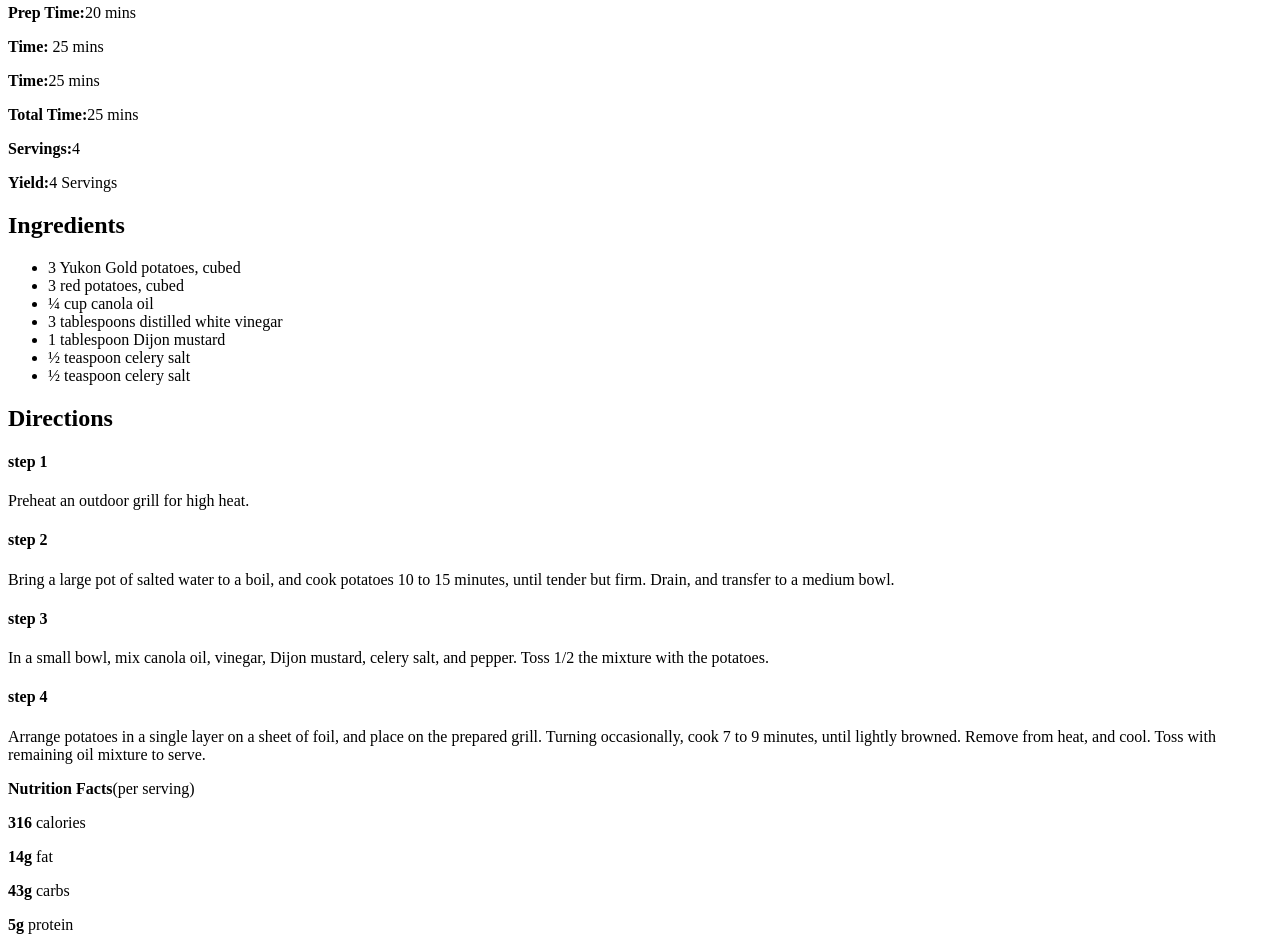
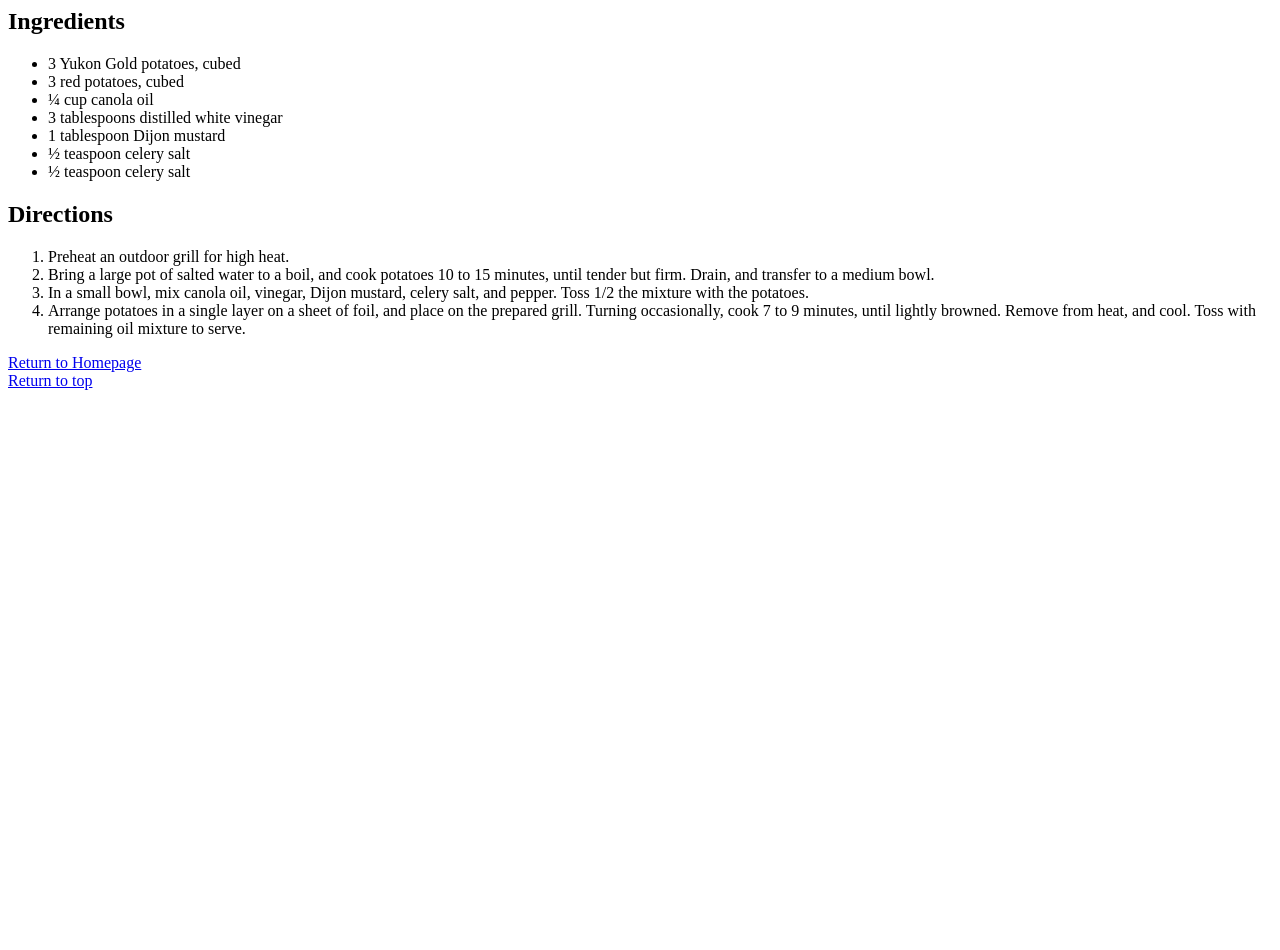
Before and after one commit to nginyo/odin-recipes, a plain HTML site: page recipes/Grilled_Mustard_Potato_Salad.html in a window 1280 px wide. Shown: the part 396-1346 px from the top of the page. After the commit the page ends 800 px from the top, so only its background shows below. Drawn offline with Linux system fonts and the light colour scheme.

Commit message:
some few tweeks

```diff
--- a/recipes/Grilled_Mustard_Potato_Salad.html
+++ b/recipes/Grilled_Mustard_Potato_Salad.html
@@ -12,12 +12,7 @@
     <h1>Recipe</h1>
     <img
         src="https://imagesvc.meredithcorp.io/v3/mm/image?url=https%3A%2F%2Fimages.media-allrecipes.com%2Fuserphotos%2F1417450.jpg&q=60&c=sc&orient=true&poi=auto&h=512">
-    <p><strong>Prep Time:</strong>20 mins</p>
-    <p><strong>Time:</strong> 25 mins</p>
-    <p><strong>Time:</strong>25 mins</p>
-    <p><strong>Total Time:</strong>25 mins</p>
-    <p><strong>Servings:</strong>4</p>
-    <p><strong>Yield:</strong>4 Servings</p>
+
 
     <h2>Ingredients</h2>
     <ul>
@@ -31,24 +26,26 @@
     </ul>
 
     <h2>Directions</h2>
-    <h4>step 1</h4>
-    <p> Preheat an outdoor grill for high heat.</p>
-    <h4>step 2</h4>
-    <p>Bring a large pot of salted water to a boil, and cook potatoes 10 to 15 minutes, until tender but firm. Drain,
-        and transfer to a medium bowl.
-    </p>
-    <h4>step 3</h4>
-    <p>In a small bowl, mix canola oil, vinegar, Dijon mustard, celery salt, and pepper. Toss 1/2 the mixture with the
-        potatoes.</p>
-    <h4>step 4</h4>
-    <p>Arrange potatoes in a single layer on a sheet of foil, and place on the prepared grill. Turning occasionally,
-        cook 7 to 9 minutes, until lightly browned. Remove from heat, and cool. Toss with remaining oil mixture to
-        serve.</p>
-    <p><strong>Nutrition Facts</strong>(per serving)</p>
-    <p><strong>316 </strong>calories</p>
-    <p><strong>14g </strong>fat</p>
-    <p><strong>43g </strong>carbs</p>
-    <p><strong>5g </strong>protein</p>
+    <ol>
+
+        <li> Preheat an outdoor grill for high heat.</li>
+
+        <li>Bring a large pot of salted water to a boil, and cook potatoes 10 to 15 minutes, until tender but firm.
+            Drain,
+            and transfer to a medium bowl.
+        </li>
+
+        <li>In a small bowl, mix canola oil, vinegar, Dijon mustard, celery salt, and pepper. Toss 1/2 the mixture with
+            the
+            potatoes.</li>
+
+        <li>Arrange potatoes in a single layer on a sheet of foil, and place on the prepared grill. Turning
+            occasionally,
+            cook 7 to 9 minutes, until lightly browned. Remove from heat, and cool. Toss with remaining oil mixture to
+            serve.</li>
+    </ol>
+   <a href="../index.html">Return to Homepage</a></br>
+   <a href="#">Return to top</a>
 </body>
 
 </html>
```
Also changed, not shown: index.html (+12 -2 lines).
